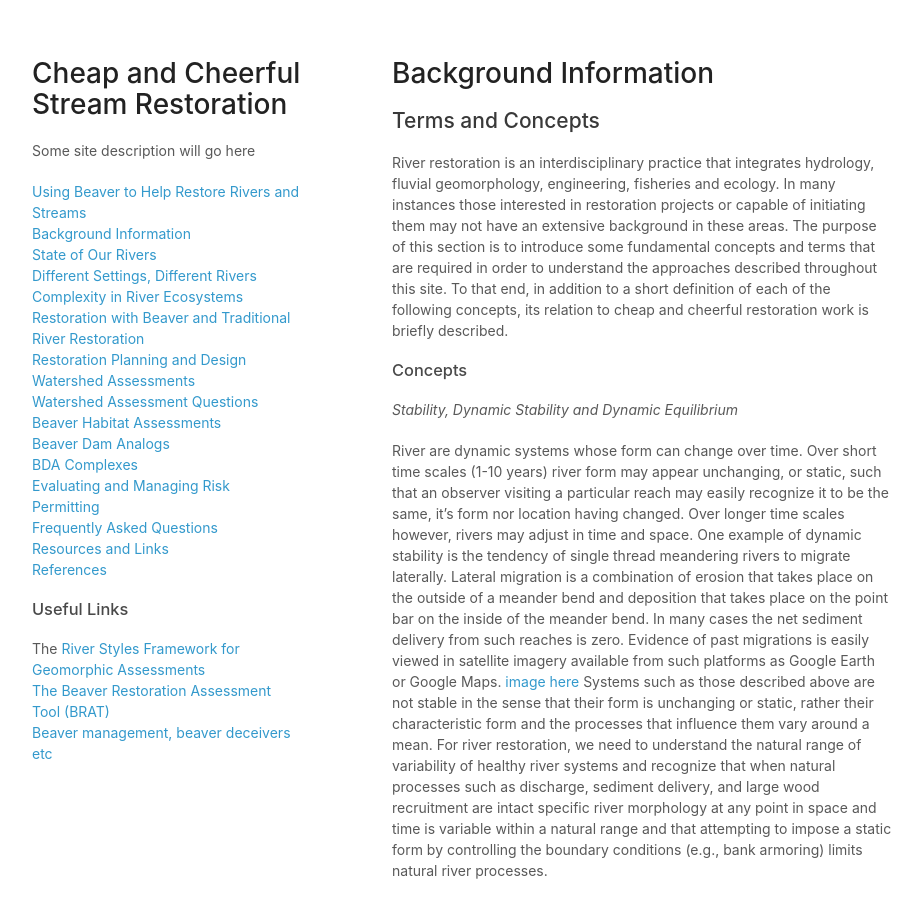
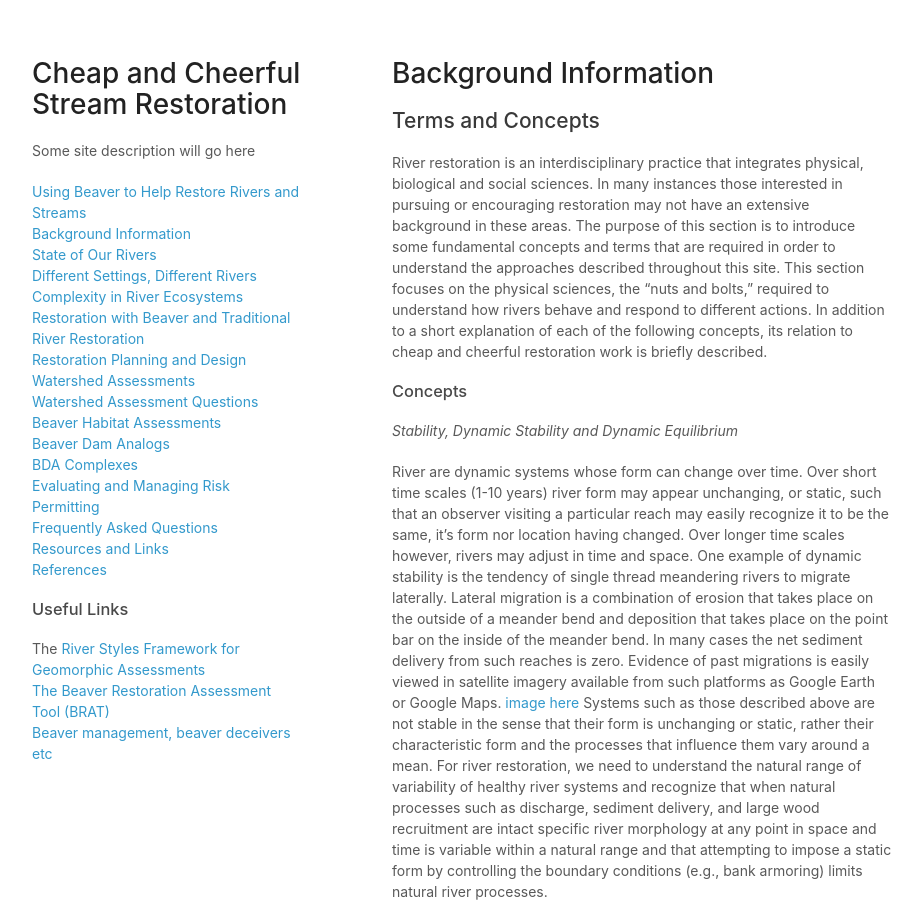
Before and after one commit to AnabranchSolutions/cheepandcheerful, a Jekyll site: the page built from background_information.md, in a window 1280 px wide and 900 px high. Shown: the whole window, without its empty margins (178-1100 px from the left). Built offline with Jekyll 4.4.1, drawn with Linux system fonts in a browser that asks for light colours.

Commit message:
text changes

```diff
--- a/background_information.md
+++ b/background_information.md
@@ -4,7 +4,7 @@ subtitle: "Terms and Concepts"
 weight: 2
 ---
 
-River restoration is an interdisciplinary practice that integrates hydrology, fluvial geomorphology, engineering, fisheries and ecology. In many instances those interested in restoration projects or capable of initiating them may not have an extensive background in these areas. The purpose of this section is to introduce some fundamental concepts and terms that are required in order to understand the approaches described throughout this site. To that end, in addition to a short definition of each of the following concepts, its relation to cheap and cheerful restoration work is briefly described.
+River restoration is an interdisciplinary practice that integrates physical, biological and social sciences. <!--It also involves diverse stakeholders and community participation. should have a section on something pertaining to the social/community aspect--> In many instances those interested in pursuing or encouraging restoration may not have an extensive background in these areas. The purpose of this section is to introduce some fundamental concepts and terms that are required in order to understand the approaches described throughout this site. This section focuses on the physical sciences, the "nuts and bolts," required to understand how rivers behave and respond to different actions. In addition to a short explanation of each of the following concepts, its relation to cheap and cheerful restoration work is briefly described.
 
 ### Concepts ###
 
```
